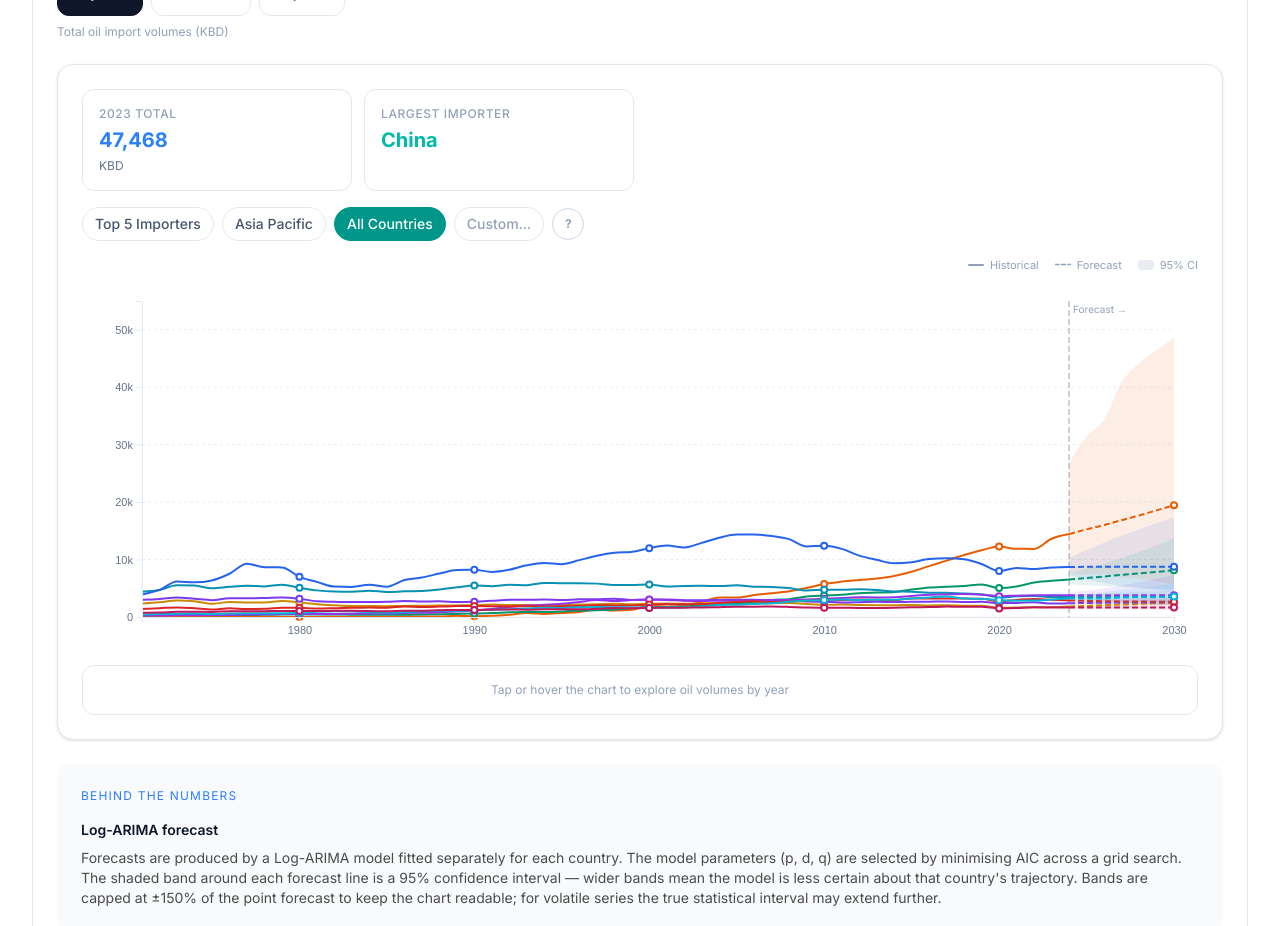
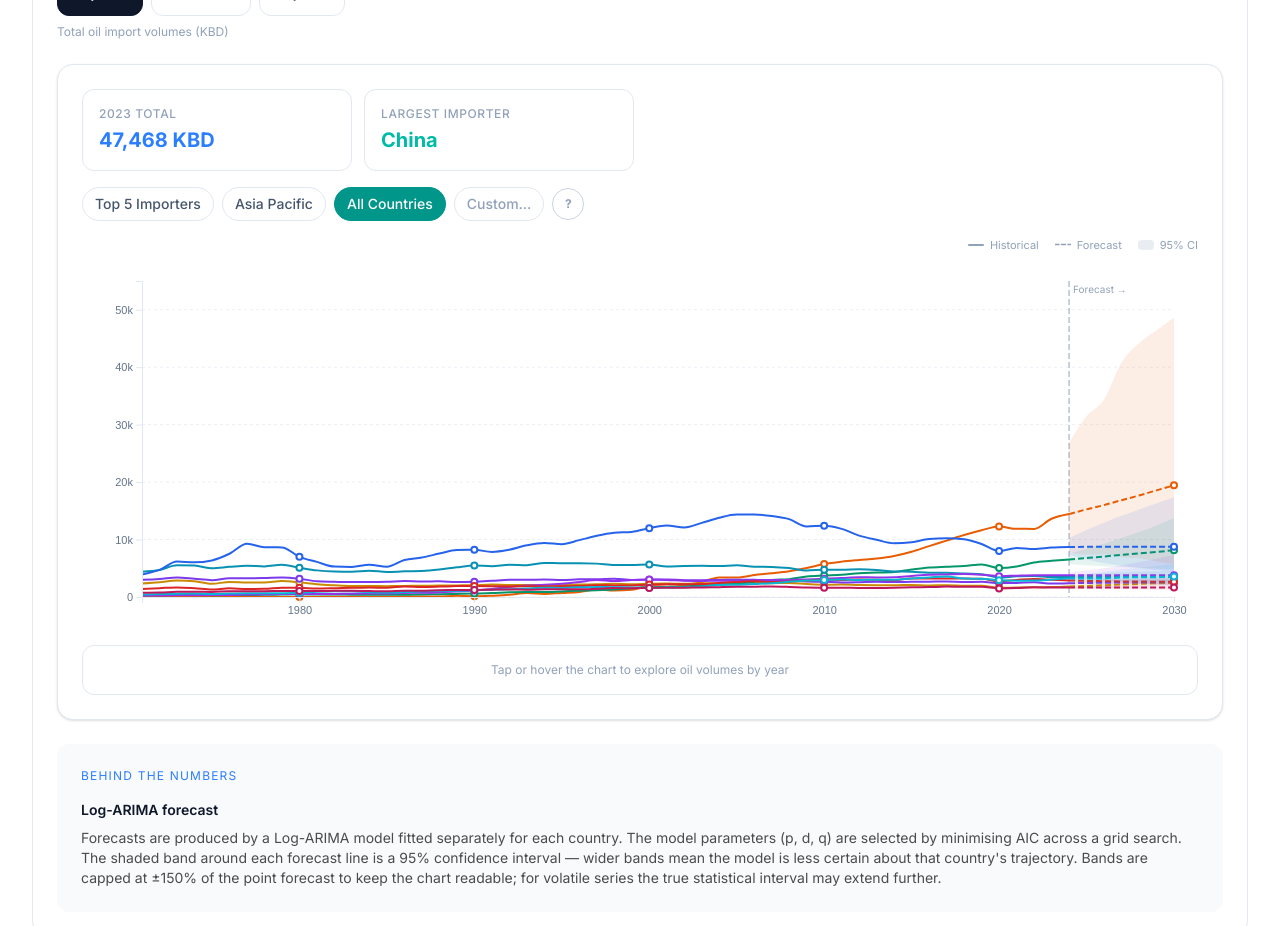
Before and after one commit to SammyG82/ds3-energy-dashboard, a Next.js app: page /ev-gdp-impact in a window 1280 px wide. Shown: the part 1900-2826 px from the top of the page. Built offline with nearby package versions, Linux system fonts and the light colour scheme.

Commit message:
Stat card label and KBD formatting improvements
- Imports and Exports total stat cards: move KBD from sub text into value (matches Net Trade style)
- Growth Rate stat card: shorten label from "Annual Growth Rate" + sub "since first sale" to "Growth Rate (CAGR)" — fits one line on all screen sizes

```diff
--- a/components/charts/EvTrendChart.tsx
+++ b/components/charts/EvTrendChart.tsx
@@ -213,7 +213,7 @@ export default function EvTrendChart({ data, isDark = false }: Props) {
       <div className="grid grid-cols-2 sm:grid-cols-4 gap-3">
         <StatCard size="xl" label={`${latest?.year ?? "—"} Sales`} value={latest ? fmtEvSales(latest.ev_sales) : "—"} accent="teal" isDark={isDark} />
         <StatCard size="xl" label="Peak Year" value={peak ? String(peak.year) : "—"} accent="blue" isDark={isDark} />
-        <StatCard size="xl" label="Annual Growth Rate" value={cagr ? `${cagr}%` : "—"} sub="since first sale" accent="amber" isDark={isDark} />
+        <StatCard size="xl" label="Growth Rate (CAGR)" value={cagr ? `${cagr}%` : "—"} accent="amber" isDark={isDark} />
         <StatCard size="xl" label="2030 Forecast" value={forecast2030 ? fmtEvSales(forecast2030.ev_sales) : "—"} accent="teal" isDark={isDark} />
       </div>
 
--- a/components/charts/OilForecastChart.tsx
+++ b/components/charts/OilForecastChart.tsx
@@ -282,7 +282,7 @@ export default function OilForecastChart({ data, preview = false, isDark = false
         <>
           {datasetLabel === "Oil Imports (KBD)" && (
             <div className="grid grid-cols-2 sm:grid-cols-4 gap-3">
-              <StatCard size="xl" label={`${displayIsForecast ? "Projected " : ""}${displayYear} Total`} value={`${Math.round(displayTotal).toLocaleString()}`} sub="KBD" accent="blue" isDark={isDark} />
+              <StatCard size="xl" label={`${displayIsForecast ? "Projected " : ""}${displayYear} Total`} value={`${Math.round(displayTotal).toLocaleString()} KBD`} accent="blue" isDark={isDark} />
               <StatCard size="xl" label={`${displayIsForecast ? "Projected " : ""}Largest Importer`} value={displayLeader ? dn(displayLeader) : "—"} accent="teal" isDark={isDark} />
             </div>
           )}
@@ -304,7 +304,7 @@ export default function OilForecastChart({ data, preview = false, isDark = false
 
           {datasetLabel === "Oil Exports (KBD)" && (
             <div className="grid grid-cols-2 sm:grid-cols-4 gap-3">
-              <StatCard size="xl" label={`${displayIsForecast ? "Projected " : ""}${displayYear} Total`} value={`${Math.round(displayTotal).toLocaleString()}`} sub="KBD" accent="blue" isDark={isDark} />
+              <StatCard size="xl" label={`${displayIsForecast ? "Projected " : ""}${displayYear} Total`} value={`${Math.round(displayTotal).toLocaleString()} KBD`} accent="blue" isDark={isDark} />
               <StatCard size="xl" label={`${displayIsForecast ? "Projected " : ""}Largest Exporter`} value={displayLeader ? dn(displayLeader) : "—"} accent="teal" isDark={isDark} />
             </div>
           )}
```
